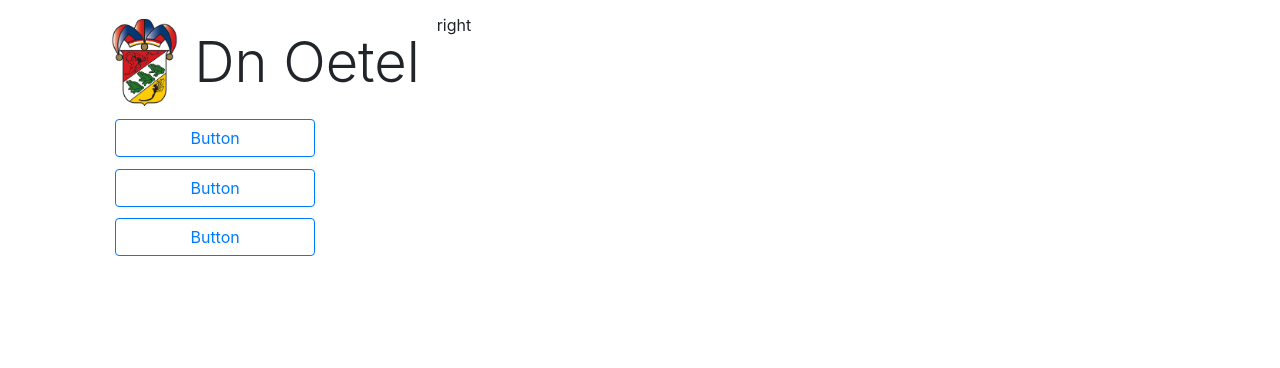
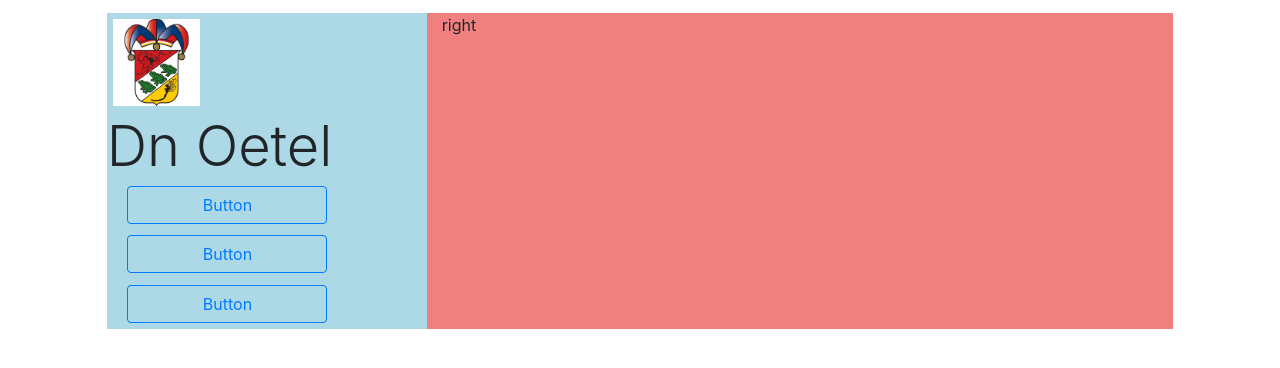
Before and after one commit to NielsSmits1/WebsJsEindopdracht, a plain HTML site: page View/index.html in a window 1280 px wide. Drawn offline with nearby package versions, Linux system fonts and the light colour scheme.

Commit message:
frontend

```diff
--- a/View/index.html
+++ b/View/index.html
@@ -10,10 +10,10 @@
 </head>
 
 <body class="page-content">
-<div class="row d-flex justify-content-center">
+<div class="d-flex justify-content-center">
     <!--left row-->
-    <div class="col-3">
-        <div class="d-flex flex-column">
+    <div class="col-3 background-lightblue">
+        <div class="d-flex flex-column ">
 
             <div class="row">
                 <img class="img-fluid logo" width="100px" src="img/oetel.jpg" alt="logo_oetel">
@@ -27,7 +27,7 @@
     </div>
 
     <!--right row-->
-    <div class="col-7">
+    <div class="col-7 background-lightcoral">
         right
     </div>
 </div>
--- a/View/style.css
+++ b/View/style.css
@@ -16,3 +16,11 @@
 .page-content{
     padding: 1% 0%;
 }
+
+.background-lightblue{
+    background-color:lightblue;
+}
+
+.background-lightcoral{
+    background-color: lightcoral;
+}
```
